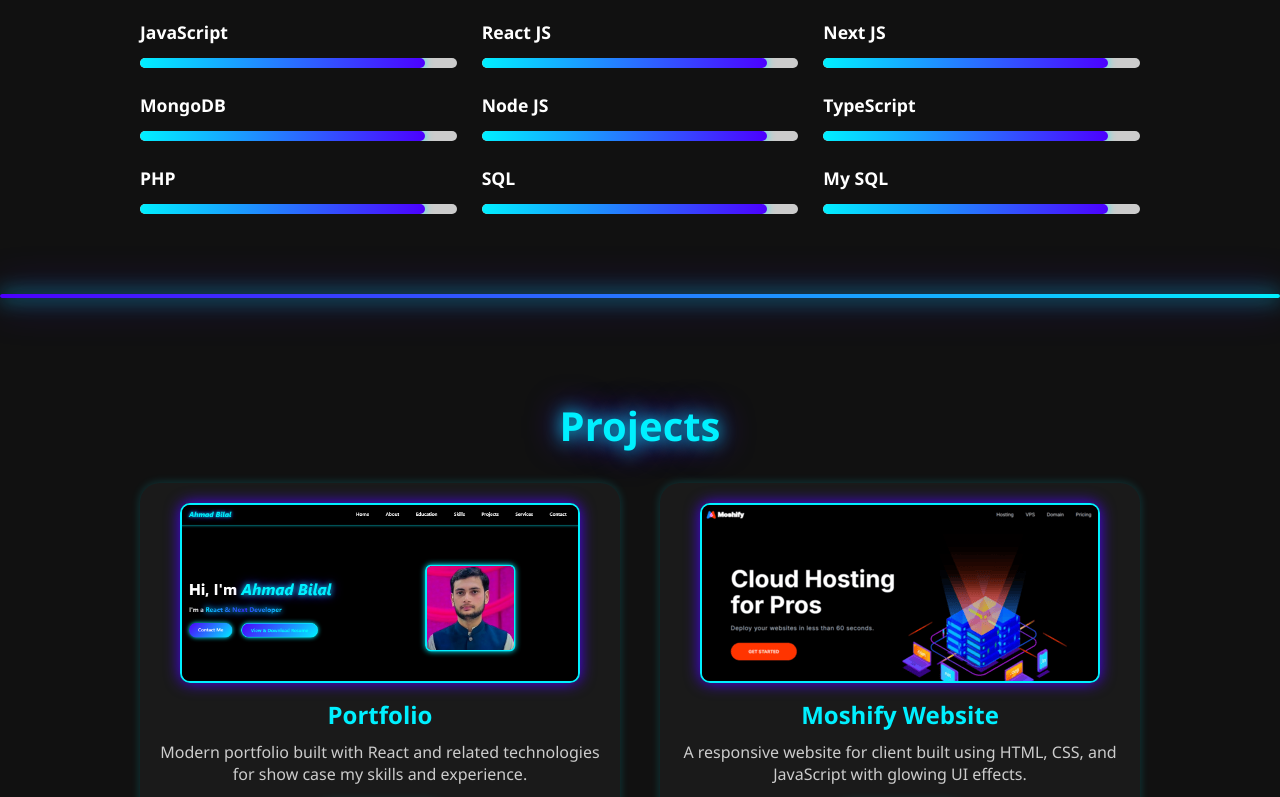
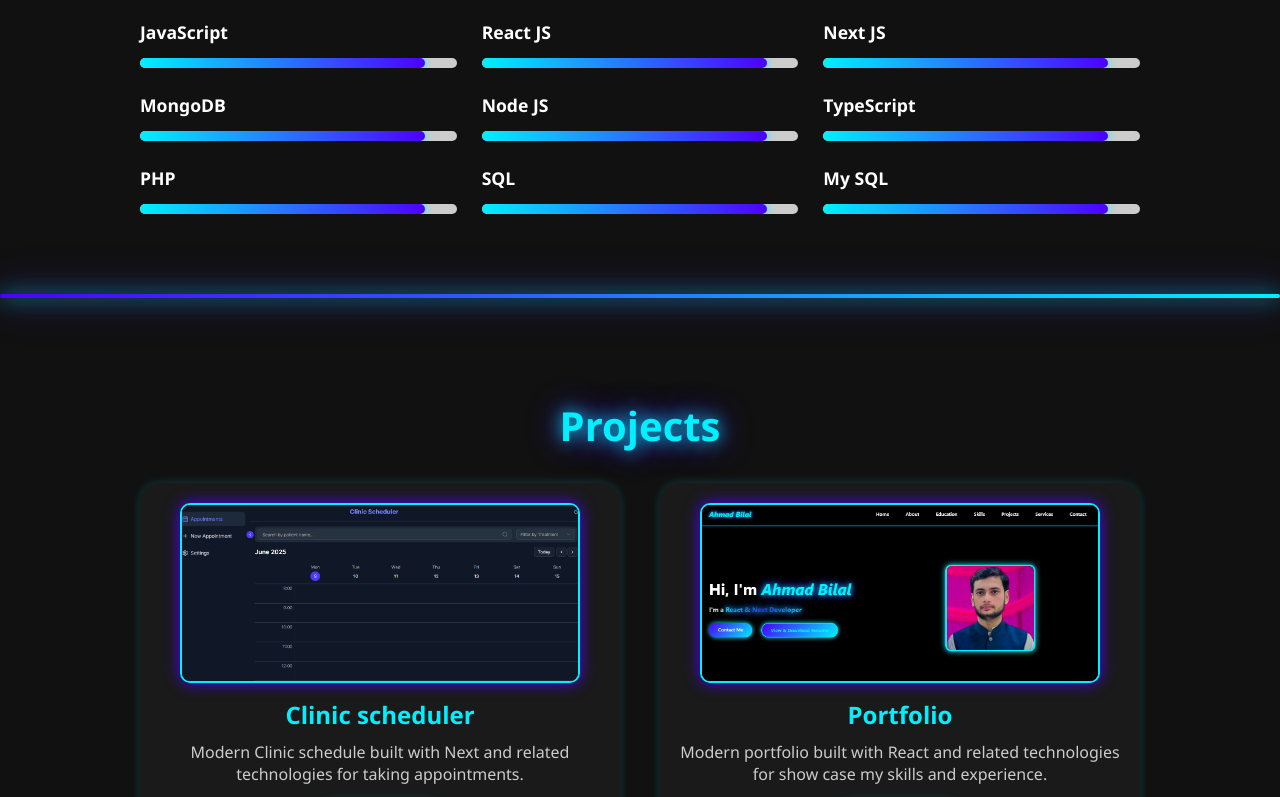
Before and after one commit to ahmadbilal-kh/portfolio, a React (Create React App) app: page / in a window 1280 px wide. Shown: the part 2000-2797 px from the top of the page. Built offline with nearby package versions, Linux system fonts and the light colour scheme.

Commit message:
add new clinic project

```diff
--- a/src/components/Projects.js
+++ b/src/components/Projects.js
@@ -5,6 +5,7 @@ import Moshy from "../components/images/moshify.png";
 import weather from "../components/images/weather-app.jpg";
 import Typing from "../components/images/Typing Speed Test.png";
 import portfolio from "../components/images/portfolio.png";
+import Clinic from "../components/images/clinic.png";
 
 const Projects = () => {
   return (
@@ -14,7 +15,22 @@ const Projects = () => {
         <h2 className="section-title">Projects</h2>
         <div className="projects-grid">
           <div className="project-card">
-            <img src={portfolio} alt="Project 2" />
+            <img src={Clinic} />
+            <h3>Clinic scheduler</h3>
+            <p>
+              Modern Clinic schedule built with Next and related technologies
+              for taking appointments.
+            </p>
+            <a
+              target="_blank"
+              rel="noopener noreferrer"
+              href="https://clinic-appoinment-kh.vercel.app//"
+            >
+              <button className="project-btn">View Project</button>
+            </a>
+          </div>
+          <div className="project-card">
+            <img src={portfolio} />
             <h3>Portfolio</h3>
             <p>
               Modern portfolio built with React and related technologies for
@@ -29,7 +45,7 @@ const Projects = () => {
             </a>
           </div>
           <div className="project-card">
-            <img src={Moshy} alt="Project 1" />
+            <img src={Moshy} />
             <h3>Moshify Website</h3>
             <p>
               A responsive website for client built using HTML, CSS, and
@@ -44,7 +60,7 @@ const Projects = () => {
             </a>
           </div>
           <div className="project-card">
-            <img src={ReactStater} alt="Project 2" />
+            <img src={ReactStater} />
             <h3>React Starter</h3>
             <p>
               Modern website built with React, Redux, and Node.js for seamless
@@ -59,7 +75,7 @@ const Projects = () => {
             </a>
           </div>
           <div className="project-card">
-            <img src={Quiz} alt="Project 2" />
+            <img src={Quiz} />
             <h3>Quiz App</h3>
             <p>
               Modern quiz-app website built with React and related technologies
@@ -74,7 +90,7 @@ const Projects = () => {
             </a>
           </div>
           <div className="project-card">
-            <img src={weather} alt="Project 2" />
+            <img src={weather} />
             <h3>Weather Application</h3>
             <p>
               Modern weather website built with React and related technologies
@@ -89,7 +105,7 @@ const Projects = () => {
             </a>
           </div>
           <div className="project-card">
-            <img src={Typing} alt="Project 2" />
+            <img src={Typing} />
             <h3>Typing Speed Test</h3>
             <p>
               Modern typing speed tester built with React and related
```
Also changed, not shown: src/components/images/clinic.png (added).
